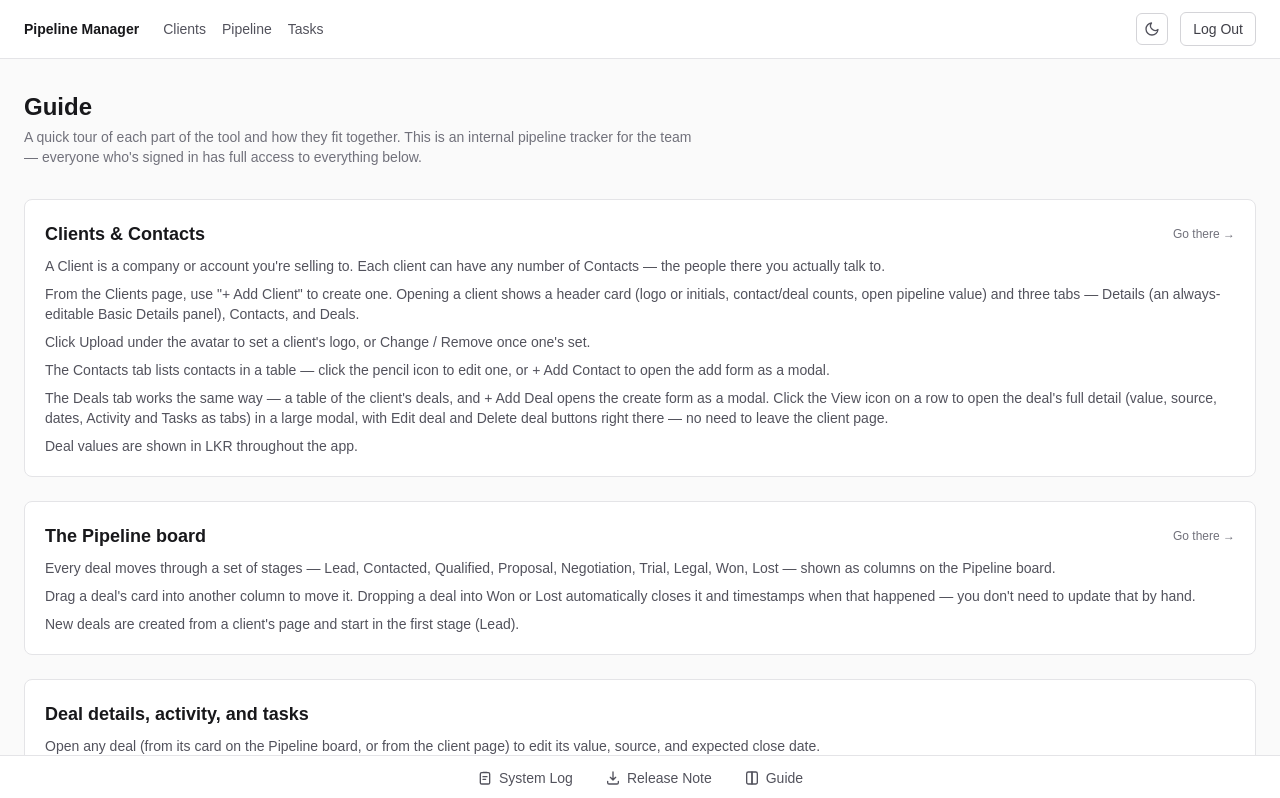
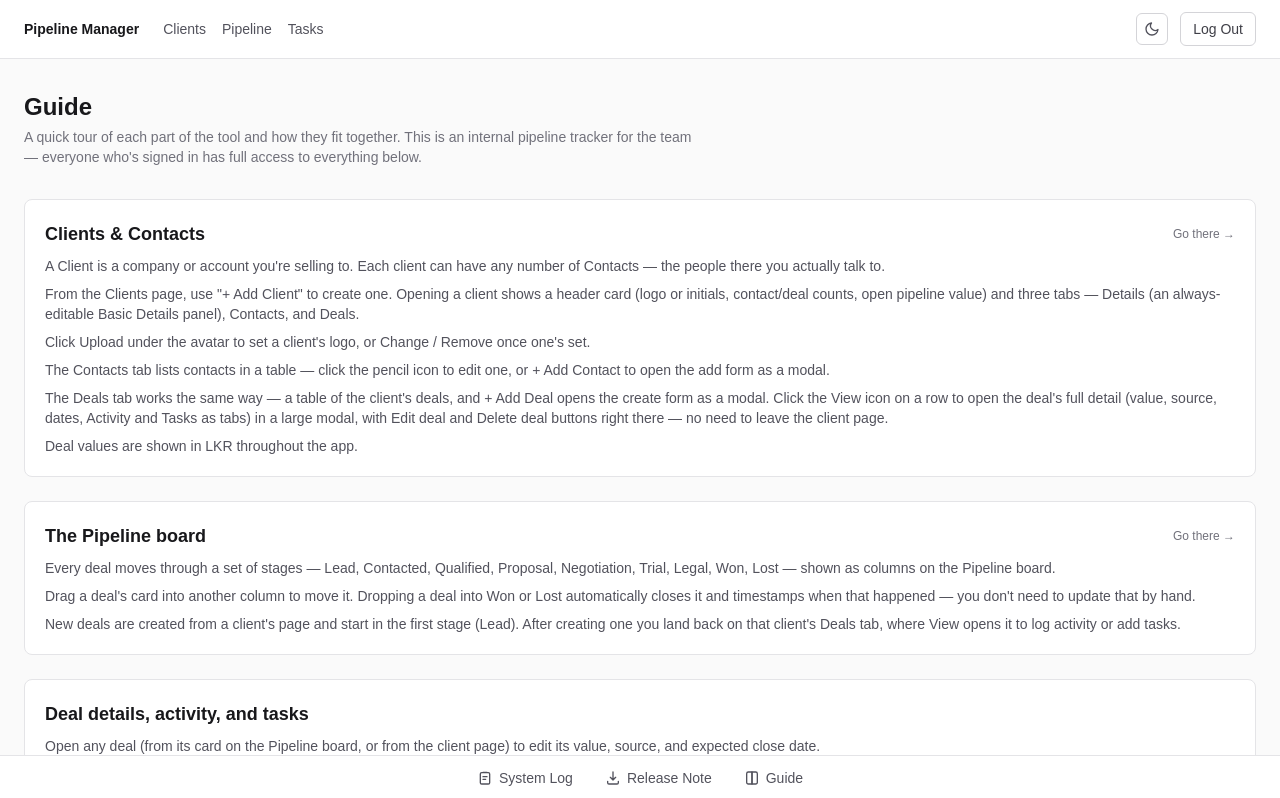
Before and after one commit to sxndinnnnn/client-pipeline-manager, a Next.js app: page /how-it-works in a window 1280 px wide. Shown: the top 798 px of the page. Built offline with nearby package versions, Linux system fonts and the light colour scheme; no server answers.

Commit message:
Update Guide for deal-create redirect change
Co-Authored-By: Claude Sonnet 5 <noreply@anthropic.com>

```diff
--- a/src/app/(dashboard)/how-it-works/page.tsx
+++ b/src/app/(dashboard)/how-it-works/page.tsx
@@ -19,7 +19,7 @@ const SECTIONS = [
     body: [
       "Every deal moves through a set of stages — Lead, Contacted, Qualified, Proposal, Negotiation, Trial, Legal, Won, Lost — shown as columns on the Pipeline board.",
       "Drag a deal's card into another column to move it. Dropping a deal into Won or Lost automatically closes it and timestamps when that happened — you don't need to update that by hand.",
-      "New deals are created from a client's page and start in the first stage (Lead).",
+      "New deals are created from a client's page and start in the first stage (Lead). After creating one you land back on that client's Deals tab, where View opens it to log activity or add tasks.",
     ],
   },
   {
```
